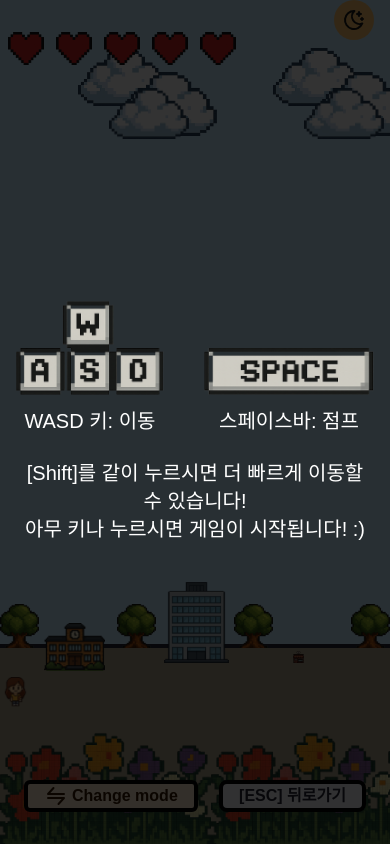
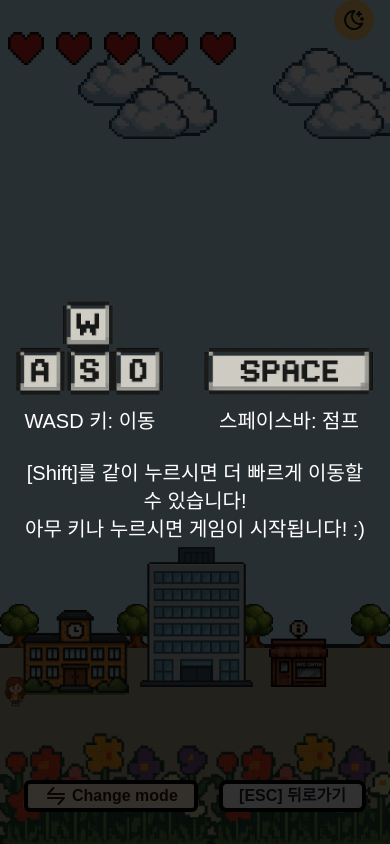
Before and after one commit to jinsiri/truthprevails, a Next.js app: page /game in a window 390 px wide. Built offline with nearby package versions, Linux system fonts and the light colour scheme; a web font is replaced by a local one.

Commit message:
Fix: 게임버전-모바일 UI 비율 조정

```diff
--- a/app/game/GameMainClient.tsx
+++ b/app/game/GameMainClient.tsx
@@ -34,8 +34,8 @@ const INTERACTION_POINTS = [
     range: [12, 18],
     action: (router: AppRouterInstance) => router.push('/game/learning'),
     image: '/images/game/school.webp',
-    width: 538,
-    height: 421,
+    width: 990,
+    height: 775,
     style: 'bottom-[76%] left-[5%] w-[28%]',
   },
   {
@@ -273,13 +273,14 @@ export default function GameMainClient() {
             <button
               key={obj.id}
               className={`group absolute z-20 cursor-pointer rounded-xl p-6 focus:outline-none ${obj.style}`}
+              style={{ aspectRatio: obj.width / obj.height }}
               onClick={() => obj.action(router)}
             >
               <span
                 className={`absolute inset-0 top-1/2 left-1/2 hidden -translate-1/2 overflow-hidden rounded-full bg-gradient-to-r from-yellow-300/30 via-orange-400/20 to-white/20 opacity-0 blur-md transition-all duration-500 group-focus:scale-130 group-focus:opacity-100 md:block dark:from-blue-500/50 dark:via-purple-500/50 dark:to-pink-500/50`}
-                style={{ width: obj.width + 'px', aspectRatio: 1 }}
+                style={{ width: '100%', aspectRatio: 1 }}
               ></span>
-              <Image className='relative' src={obj.image} alt={obj.name} width={obj.width} height={obj.height} />
+              <Image className='relative' src={obj.image} alt={obj.name} fill />
             </button>
           ))}
           <div className="absolute -bottom-[4%] z-30 h-30 w-full bg-[url('/images/game/flowers_mini.webp')] bg-contain bg-repeat-x"></div>
```
